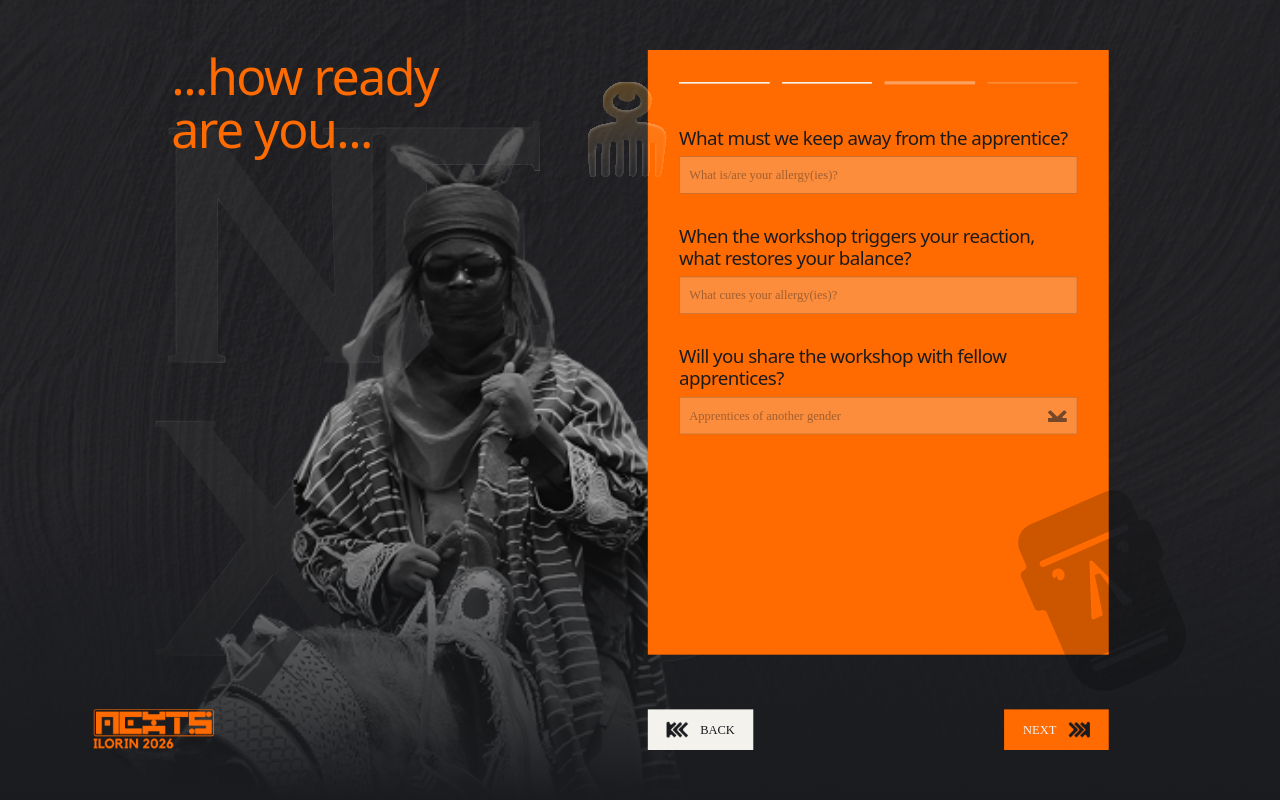
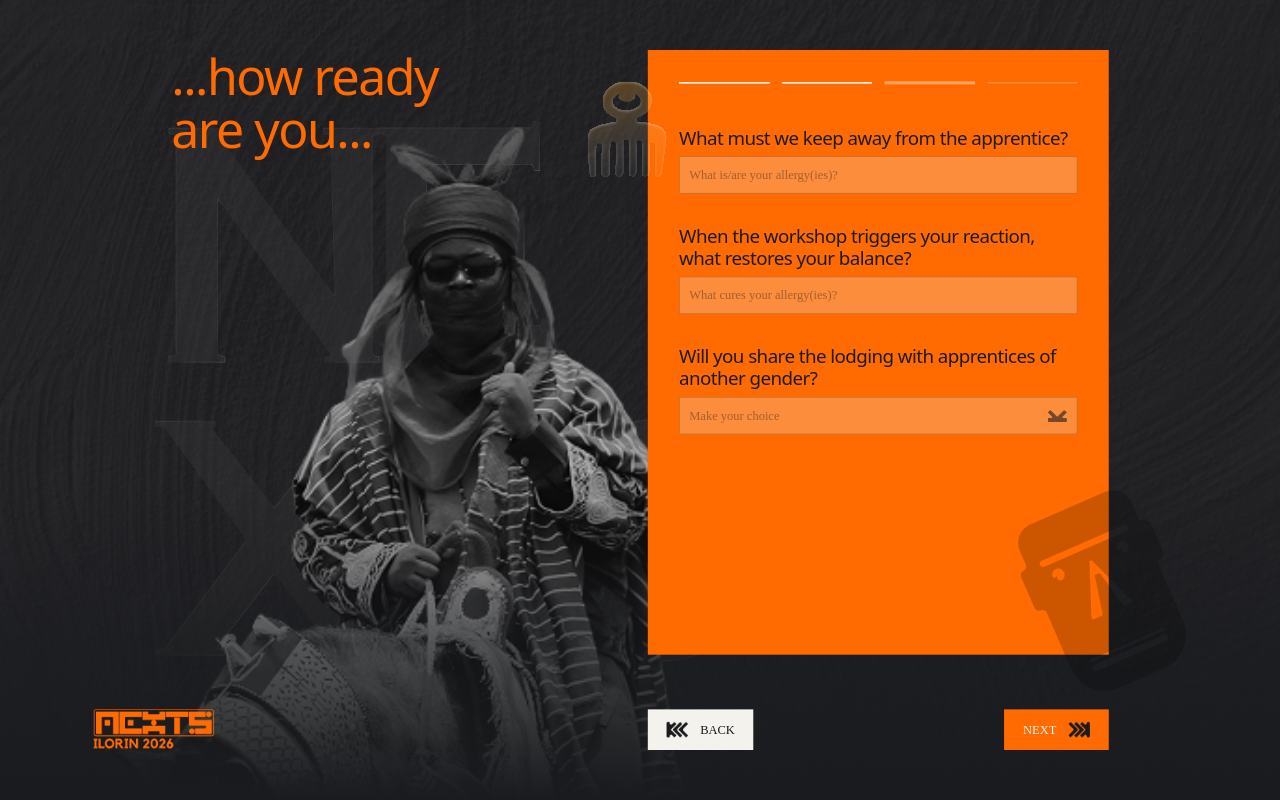
Before and after one commit to AIESECinNigeria/NEXTS-Ilorin-26, a React (Vite) app: page /registration/step-three in a window 1280 px wide. Built offline with nearby package versions, Linux system fonts and the light colour scheme; a web font is replaced by a local one.

Commit message:
fixed placeholder

```diff
--- a/src/Registration/SecondPage/SecondPage.jsx
+++ b/src/Registration/SecondPage/SecondPage.jsx
@@ -18,6 +18,7 @@ const LCS = [
   { value: 'illorin', label: 'Ilorin' },
   { value: 'jos', label: 'Jos' },
   { value: 'kano', label: 'Kano' },
+  { value: 'lagos', label: 'Lagos' },
   { value: 'port_harcourt', label: 'Port Harcourt' },
   { value: 'zaria', label: 'Zaria' },
 ]
--- a/src/Registration/ThirdPage/ThirdPage.jsx
+++ b/src/Registration/ThirdPage/ThirdPage.jsx
@@ -21,8 +21,8 @@ const ThirdPage = () => (
     />
     <SelectField
       name="roomSituation"
-      label="Will you share the workshop with fellow apprentices?"
-      placeholder="Apprentices of another gender"
+      label="Will you share the lodging with apprentices of another gender?"
+      placeholder="Make your choice"
       options={YES_NO}
       rules={{ required: 'Room Situation selection is required' }}
     />
```
